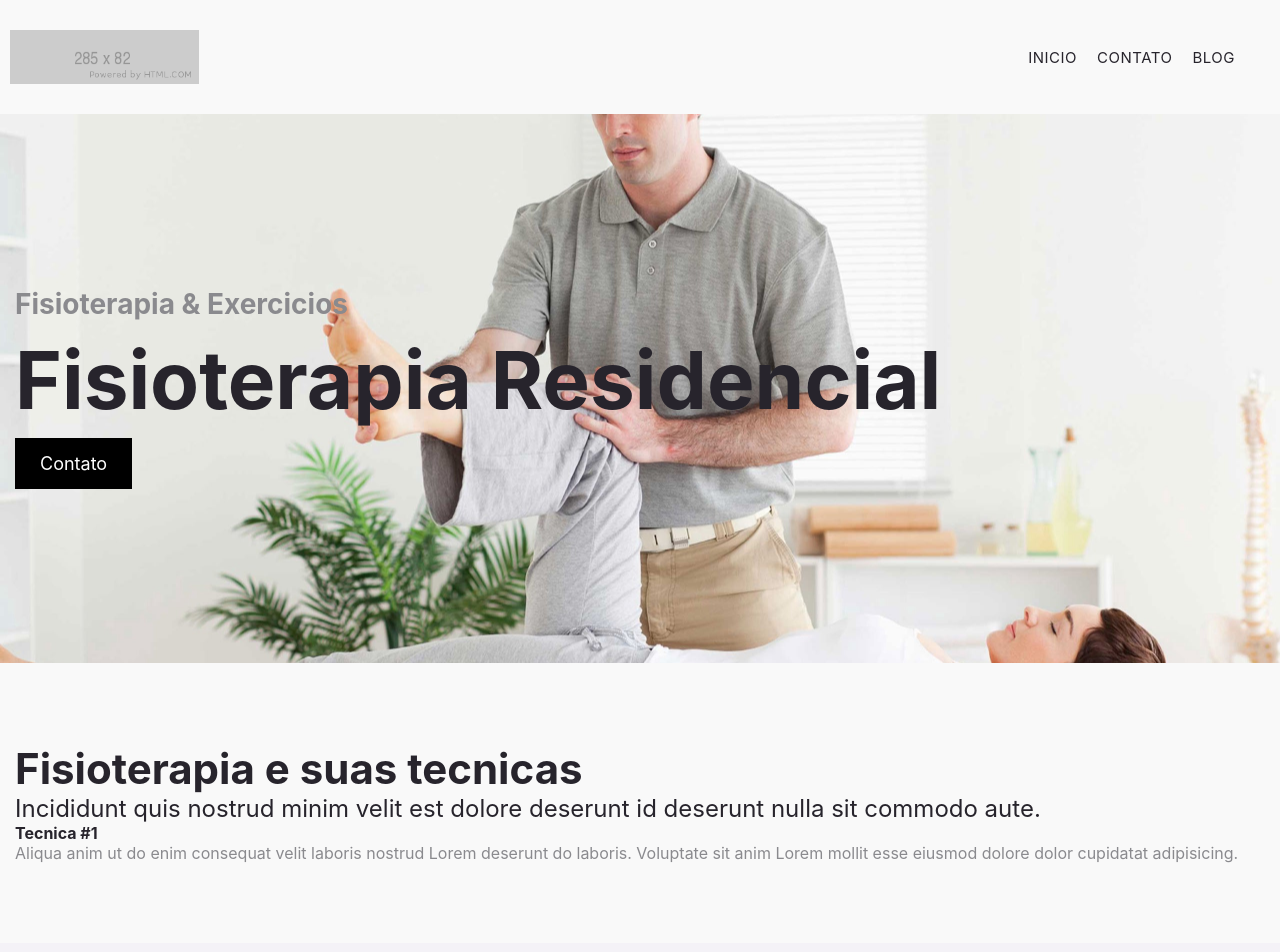
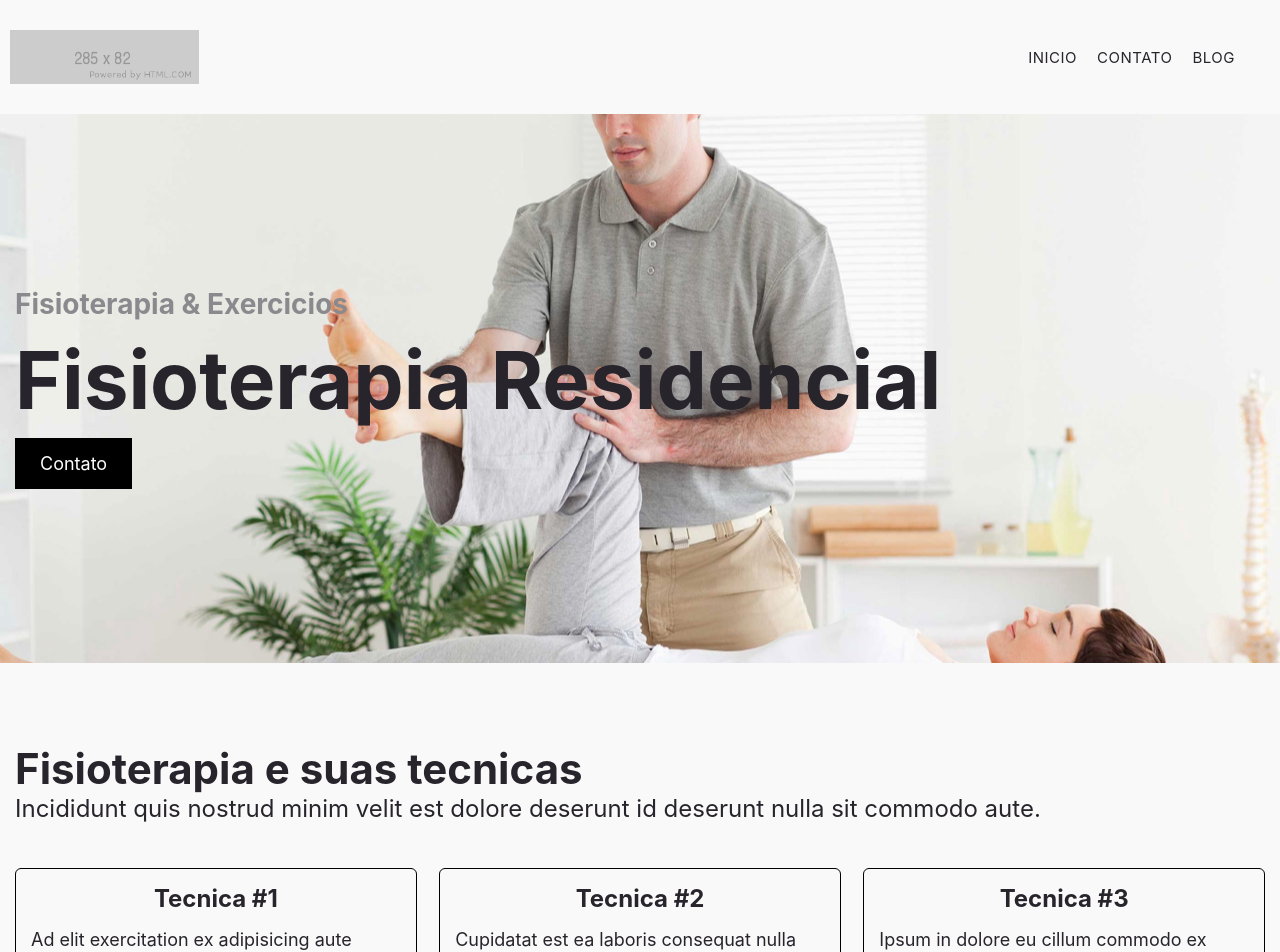
Before and after one commit to luizhenrik/nextjs-wordpress, a Next.js app: page / in a window 1280 px wide. Shown: the top 952 px of the page. Built offline with nearby package versions, Linux system fonts and the light colour scheme.

Commit message:
servicos

```diff
--- a/components/home/services.js
+++ b/components/home/services.js
@@ -12,7 +12,15 @@ export default function HomeServices() {
                 <div className={`${style['home-services__container']}`}>
                     <div className={`${style['home-services__item']}`}>
                         <h4 className={`${style['home-services__item-title']}`}>Tecnica #1</h4>
-                        <p className={`${style['home-services__item-text']}`}>Aliqua anim ut do enim consequat velit laboris nostrud Lorem deserunt do laboris. Voluptate sit anim Lorem mollit esse eiusmod dolore dolor cupidatat adipisicing.</p>
+                        <p className={`${style['home-services__item-text']}`}>Ad elit exercitation ex adipisicing aute eiusmod eiusmod reprehenderit. Aute aliquip aliquip eiusmod quis deserunt ipsum adipisicing aliqua ipsum amet do Lorem sunt ex. Quis consequat et qui sunt pariatur nostrud. Consequat mollit aliqua voluptate commodo minim. Do magna culpa nisi labore in magna cupidatat consectetur eiusmod.</p>
+                    </div>
+                    <div className={`${style['home-services__item']}`}>
+                        <h4 className={`${style['home-services__item-title']}`}>Tecnica #2</h4>
+                        <p className={`${style['home-services__item-text']}`}>Cupidatat est ea laboris consequat nulla tempor mollit quis qui culpa labore voluptate ex nisi. Deserunt eiusmod incididunt commodo minim in dolor. Nulla id ea ex officia proident do do Lorem irure aute occaecat velit ad sint. Dolor consequat in qui excepteur et ex incididunt reprehenderit nisi in.</p>
+                    </div>
+                    <div className={`${style['home-services__item']}`}>
+                        <h4 className={`${style['home-services__item-title']}`}>Tecnica #3</h4>
+                        <p className={`${style['home-services__item-text']}`}>Ipsum in dolore eu cillum commodo ex aliquip. Occaecat excepteur nisi dolor culpa excepteur do aliqua ea ex deserunt magna ad. Veniam ullamco laborum irure non excepteur occaecat. Duis est veniam in deserunt Lorem pariatur magna cupidatat dolore exercitation reprehenderit proident sint dolor. Incididunt cupidatat magna anim anim dolor nisi pariatur nulla cupidatat est.</p>
                     </div>
                 </div>
             </div>
--- a/components/home/services.module.scss
+++ b/components/home/services.module.scss
@@ -30,9 +30,42 @@
         padding: 0 15px;
     }
 
-    &__item {}
+    &__container {
+        width: 100%;
+        float: left;
+        margin-top: 45px;
+        display: flex;
+        overflow: auto;
+        justify-content: space-between;
 
-    &__item-title {}
+        @media all and (max-width: 939px) {
+            justify-content: center;
+        }
+    }
 
-    &__item-text{}
+    &__item {
+        width: 100%;
+        float: left;
+        max-width: calc(100% / 3 - 15px);
+        border-radius: 6px;
+        border: 1px solid #000;
+        padding: 15px;
+
+        @media all and (max-width: 939px) {
+            max-width: 320px;
+        }
+    }
+
+    &__item-title {
+        @include fontSize(24px);
+        @include setTheme(color, primary-color);
+        text-align: center;
+    }
+
+    &__item-text{
+        @include fontSize(18px);
+        @include setTheme(color, primary-color);
+        margin-top: 15px;
+        line-height: 1.3;
+    }
 }
```
